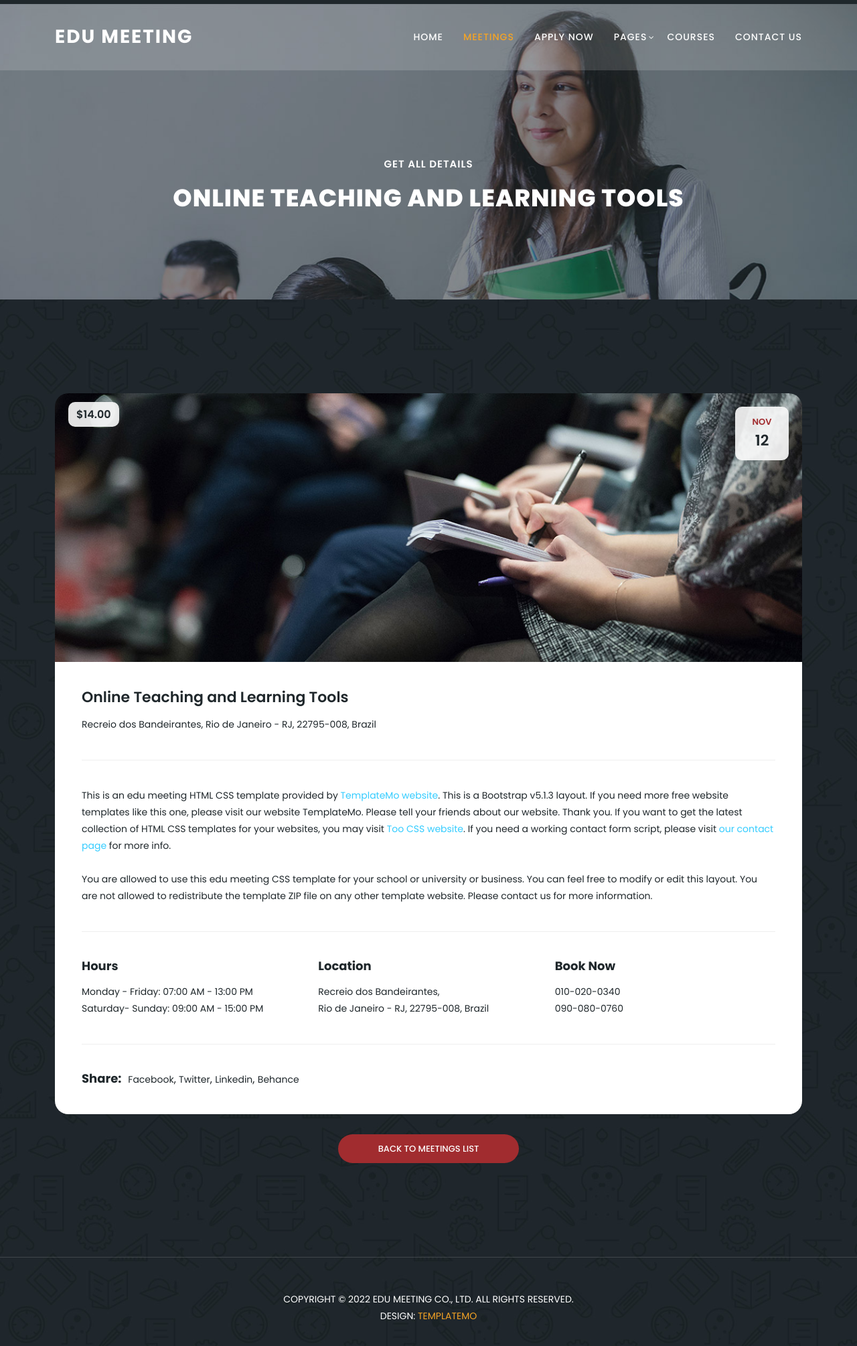
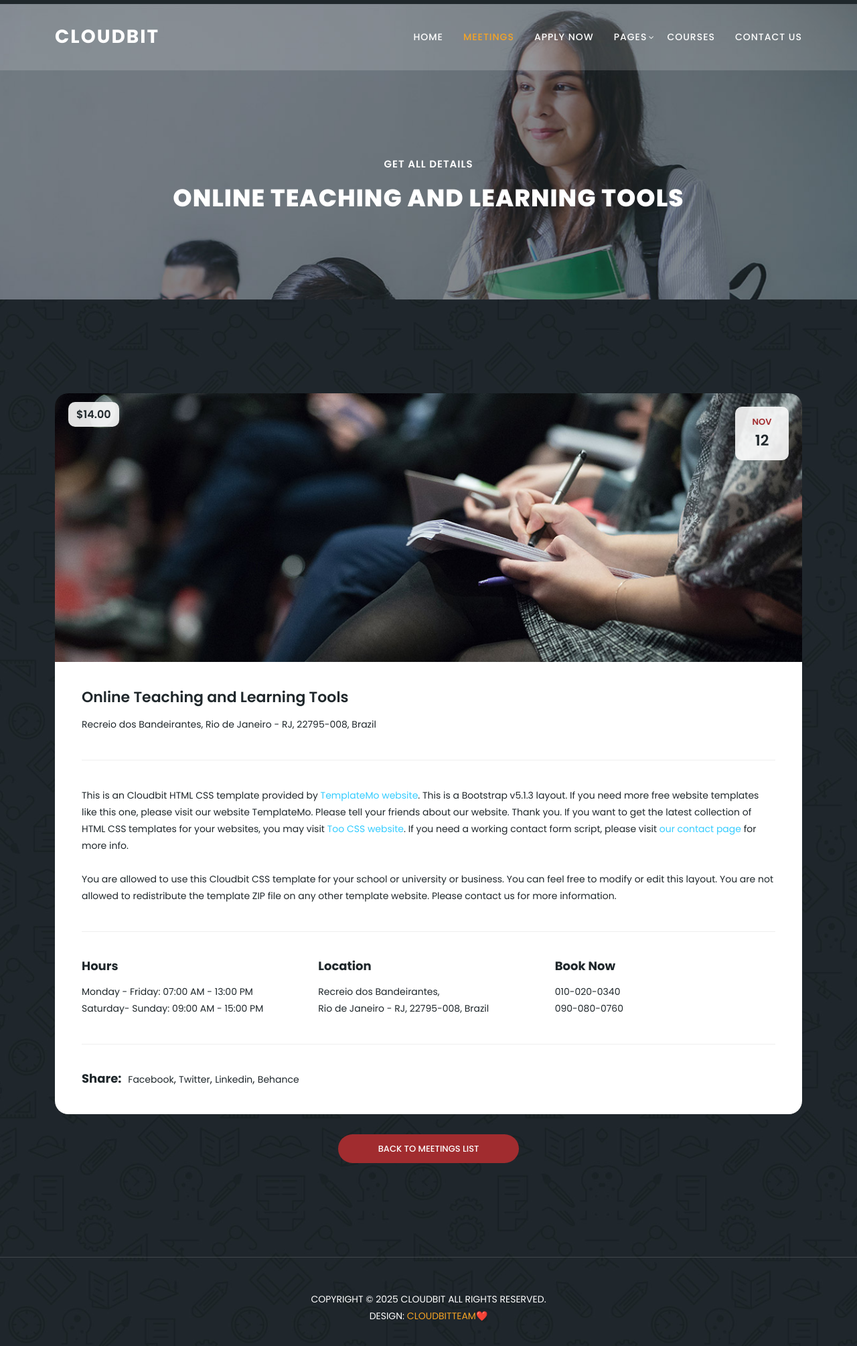
Before and after one commit to Programer3/Cloudbit, a plain HTML site: page meeting-details.html in a window 1280 px wide. Shown: the part 35-2044 px from the top of the page at 67% size. Drawn offline with nearby package versions, Linux system fonts and the light colour scheme.

Commit message:
update File (#3)
* init repo

* Main
VIP

* Update Edu Meeting to Cloudbit

* Update New Changes

* Update index

* update index

* File Updated

---------

Co-authored-by: Aman Gupta <4programmimg@gmail.com>
Co-authored-by: WORK@TusharBharti <bhartitushar534@gmail.com>

```diff
--- a/assets/css/templatemo-edu-meeting.css
+++ b/assets/css/templatemo-edu-meeting.css
@@ -1,6 +1,6 @@
 /*
 
-TemplateMo 569 Edu Meeting
+TemplateMo 569 Cloudbit
 
 https://templatemo.com/tm-569-edu-meeting
 
--- a/meeting-details.html
+++ b/meeting-details.html
@@ -22,7 +22,7 @@
     <link rel="stylesheet" href="assets/css/lightbox.css">
 <!--
 
-TemplateMo 569 Edu Meeting
+TemplateMo 569 Cloudbit
 
 https://templatemo.com/tm-569-edu-meeting
 
@@ -64,10 +64,9 @@ https://templatemo.com/tm-569-edu-meeting
                   <nav class="main-nav">
                       <!-- ***** Logo Start ***** -->
                       <a href="index.html" class="logo">
-                          Edu Meeting
+                          Cloudbit
                       </a>
-                      <!-- ***** Logo End ***** -->
-                      <!-- ***** Menu Start ***** -->
+
                       <ul class="nav">
                           <li><a href="index.html">Home</a></li>
                           <li><a href="meetings.html" class="active">Meetings</a></li>
@@ -124,9 +123,9 @@ https://templatemo.com/tm-569-edu-meeting
                   <a href="meeting-details.html"><h4>Online Teaching and Learning Tools</h4></a>
                   <p>Recreio dos Bandeirantes, Rio de Janeiro - RJ, 22795-008, Brazil</p>
                   <p class="description">
-                    This is an edu meeting HTML CSS template provided by <a href="https://templatemo.com/" target="_blank" rel="nofollow">TemplateMo website</a>. This is a Bootstrap v5.1.3 layout. If you need more free website templates like this one, please visit our website TemplateMo. Please tell your friends about our website. Thank you. If you want to get the latest collection of HTML CSS templates for your websites, you may visit <a rel="nofollow" href="https://www.toocss.com/" target="_blank">Too CSS website</a>. If you need a working contact form script, please visit <a href="https://templatemo.com/contact" target="_parent">our contact page</a> for more info.
+                    This is an Cloudbit HTML CSS template provided by <a href="https://templatemo.com/" target="_blank" rel="nofollow">TemplateMo website</a>. This is a Bootstrap v5.1.3 layout. If you need more free website templates like this one, please visit our website TemplateMo. Please tell your friends about our website. Thank you. If you want to get the latest collection of HTML CSS templates for your websites, you may visit <a rel="nofollow" href="https://www.toocss.com/" target="_blank">Too CSS website</a>. If you need a working contact form script, please visit <a href="https://templatemo.com/contact" target="_parent">our contact page</a> for more info.
 
-                    <br><br>You are allowed to use this edu meeting CSS template for your school or university or business. You can feel free to modify or edit this layout. You are not allowed to redistribute the template ZIP file on any other template website. Please contact us for more information.
+                    <br><br>You are allowed to use this Cloudbit CSS template for your school or university or business. You can feel free to modify or edit this layout. You are not allowed to redistribute the template ZIP file on any other template website. Please contact us for more information.
                   </p>
                   <div class="row">
                     <div class="col-lg-4">
@@ -173,8 +172,8 @@ https://templatemo.com/tm-569-edu-meeting
       </div>
     </div>
     <div class="footer">
-      <p>Copyright © 2022 Edu Meeting Co., Ltd. All Rights Reserved.
-          <br>Design: <a href="https://templatemo.com" target="_parent" title="free css templates">TemplateMo</a></p>
+      <p>Copyright © 2025 Cloudbit All Rights Reserved.
+          <br>Design: <a href="https://templatemo.com" target="_parent" title="free css templates">CloudbitTeam❤️</a></p>
     </div>
   </section>
 
```
Also changed, not shown: index.html (+3 -3 lines), meetings.html (+3 -3 lines).
